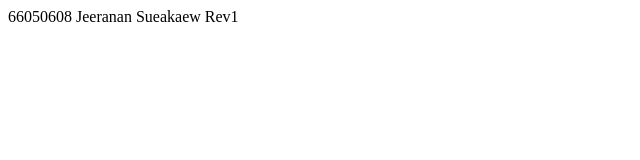
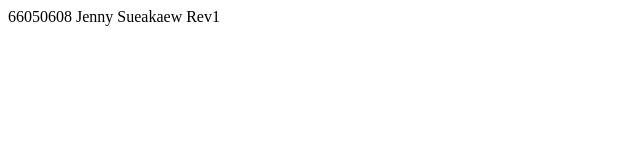
Before and after one commit to Jeeranan30/git101_Film, a plain HTML site: page index.html in a window 1280 px wide. Shown: the full height of the page, 0-640 px from the left. Drawn offline with Linux system fonts and the light colour scheme.

Commit message:
Update index.html

```diff
--- a/index.html
+++ b/index.html
@@ -8,5 +8,5 @@
 <body>
 
 </body>
-    66050608 Jeeranan Sueakaew Rev1
+    66050608 Jenny Sueakaew Rev1
 </html>
```
